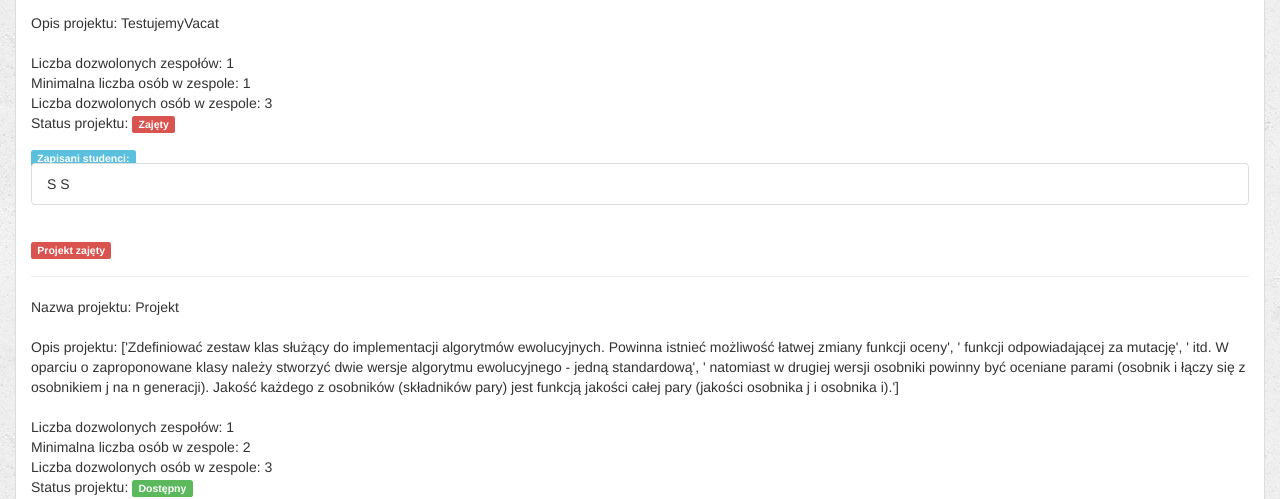
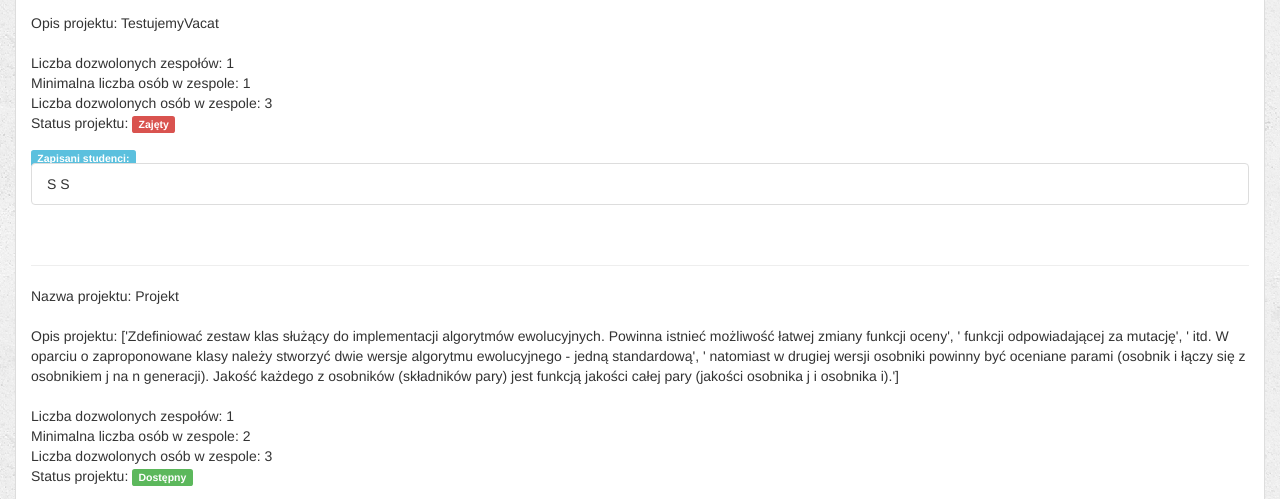
Before and after one commit to mkapiczy/ZPR, a Django app: template student_projects/templates/student_projects/projects_index.html in a window 1280 px wide. Shown: the part 703-1202 px from the top of the page. Run offline with Django 3.2, Linux system fonts and the light colour scheme; the template is opened without the code that fills it: values that come from a table or form of the project are taken from there, others are empty; data comes from the database, SQL or seed files in the repository; tables that the repository leaves empty hold one stand-in row (values such as "Sample post"); some libraries are stand-ins or nearby versions.

Commit message:
[Student] - ProjectsView - removal of unnecessary label

```diff
--- a/student_projects/templates/student_projects/projects_index.html
+++ b/student_projects/templates/student_projects/projects_index.html
@@ -61,8 +61,6 @@
                                             </form>
                                         {% endif %}
                                     {% endif %}
-                                {% else %}
-                                    <div class="label label-danger">Projekt zajęty</div>
                                 {% endif %}
                                 <hr>
                             {% endfor %}
```
